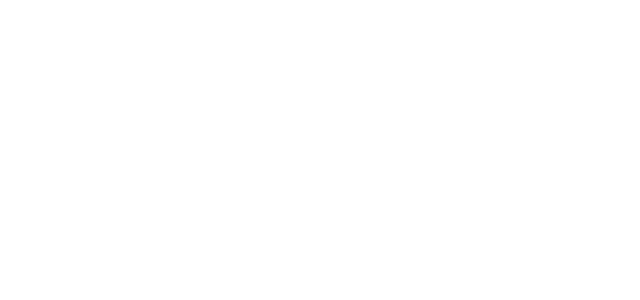
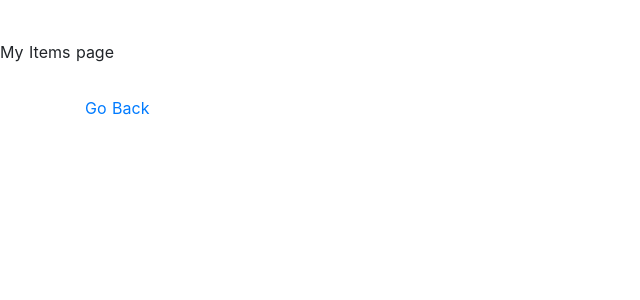
Before and after one commit to hannah678/Nuxt.js, a Nuxt app: page /my-items in a window 1280 px wide. Shown: the top 300 px of the page, without its empty margins (0-640 px from the left). Built offline with nearby package versions, Linux system fonts and the light colour scheme.

Commit message:
[Layouts] NavBar, No-nav, error layout

```diff
--- a/components/Hero.vue
+++ b/components/Hero.vue
@@ -2,7 +2,7 @@
     <div class="Hero container">
         <div class="text-container">
             <h1 class="header">Find your Fire Extinguisher</h1>
-            <p class="snippet">{{ data1 }}</p>
+            <p class="snippet"></p>
             <button class="button btn">Start Looking</button>
         </div>
         <img src="~assets/svg/fire-extinguisher.svg" alt="fire extinguisher" class="image">
--- /dev/null
+++ b/components/PageNotFound.vue
@@ -0,0 +1,28 @@
+<template>
+    <div>
+        <h1>Page Not Found</h1>
+        <img :src="require('@/assets/images/fe25.jpg')" alt="">
+    </div>
+</template>
+
+<script>
+    export default {
+
+    }
+</script>
+
+<style scoped>
+    div {
+        display: flex;
+        align-items: center;
+        justify-content: center;
+        width: 50rem
+    }
+    h1 {
+        font-size: 7.5rem;
+    }
+    img {
+        width: 15rem;
+        margin: 0 auto
+    }
+</style>
--- /dev/null
+++ b/layouts/default.vue
@@ -0,0 +1,58 @@
+<template>
+  <div>
+    <Nav/>
+    <Nuxt />
+  </div>
+</template>
+
+<style>
+  html {
+    font-family:
+      'Source Sans Pro',
+      -apple-system,
+      BlinkMacSystemFont,
+      'Segoe UI',
+      Roboto,
+      'Helvetica Neue',
+      Arial,
+      sans-serif;
+    font-size: 16px;
+    word-spacing: 1px;
+    -ms-text-size-adjust: 100%;
+    -webkit-text-size-adjust: 100%;
+    -moz-osx-font-smoothing: grayscale;
+    -webkit-font-smoothing: antialiased;
+    box-sizing: border-box;
+  }
+  *,
+  *::before,
+  *::after {
+    box-sizing: border-box;
+    margin: 0;
+  }
+  .button--green {
+    display: inline-block;
+    border-radius: 4px;
+    border: 1px solid #3b8070;
+    color: #3b8070;
+    text-decoration: none;
+    padding: 10px 30px;
+  }
+  .button--green:hover {
+    color: #fff;
+    background-color: #3b8070;
+  }
+  .button--grey {
+    display: inline-block;
+    border-radius: 4px;
+    border: 1px solid #35495e;
+    color: #35495e;
+    text-decoration: none;
+    padding: 10px 30px;
+    margin-left: 15px;
+  }
+  .button--grey:hover {
+    color: #fff;
+    background-color: #35495e;
+  }
+  </style>
--- /dev/null
+++ b/layouts/error.vue
@@ -0,0 +1,21 @@
+<template>
+    <div class="container">
+        <PageNotFound />
+    </div>
+</template>
+
+<script>
+    export default {
+
+    }
+</script>
+
+<style scoped>
+    .container {
+        padding: 5rem 0;
+        display: flex;
+        align-items: center;
+        justify-content: center;
+        height: 70vh;
+    }
+</style>
--- /dev/null
+++ b/layouts/no-nav.vue
@@ -0,0 +1,15 @@
+<template>
+    <div>
+        <div class="container">
+            <NuxtLink to="/">Go Back</NuxtLink>
+        </div>
+        <Nuxt />
+    </div>
+  </template>
+
+  <style scoped>
+    .container {
+        padding-top: 6rem;
+        margin-bottom: -5rem;
+    }
+</style>
--- a/pages/index.vue
+++ b/pages/index.vue
@@ -1,8 +1,5 @@
 <template>
   <!-- 컴포넌트들을 담을 페이지 -->
-  <div>
-    <Nav/>
-    <nuxt/>
     <div class="container">
       <Hero />
       <LargeCardDisplay
@@ -16,7 +13,6 @@
         :cardsSection="cardInfo"
       />
     </div>
-  </div>
 </template>
 
 <script>
--- a/pages/my-items.vue
+++ b/pages/my-items.vue
@@ -1,11 +1,11 @@
 <template>
 <div>
-
+    My Items page
 </div>
 </template>
 <script>
 
 export default{
-
+    layout: "no-nav"
 }
 </script>
--- a/pages/products/_id.vue
+++ b/pages/products/_id.vue
@@ -1,6 +1,4 @@
 <template>
-    <div>
-        <Nav/>
         <div v-if="product" class="container py-5">
             <div class="hero-container">
                 <img :src="require(`@/assets/images/${product.image}`)" alt="" class="image">
@@ -37,10 +35,9 @@
             </div>
             <Reviews />
         </div>
-        <div v-else class="container padding">
+        <div v-else class="container padding2">
             <PageNotFound />
         </div>
-    </div>
 </template>
 
 <script>
@@ -113,7 +110,7 @@
         margin-top: 3rem;
         color: grey
     }
-    .padding {
+    .padding2 {
         padding: 10rem 0
     }
 </style>
--- a/pages/products/index.vue
+++ b/pages/products/index.vue
@@ -1,6 +1,4 @@
 <template>
-    <div>
-        <Nav/>
         <div class="container">
             <LargeCardDisplay
                 v-for="cardInfo in largeCardInfo.slice(0,1)"
@@ -13,7 +11,6 @@
                 :cardsSection="cardInfo"
             />
         </div>
-    </div>
 </template>
 <script>
 import {largeCardSections, smallCardSections } from "@/assets/data.js"
```
